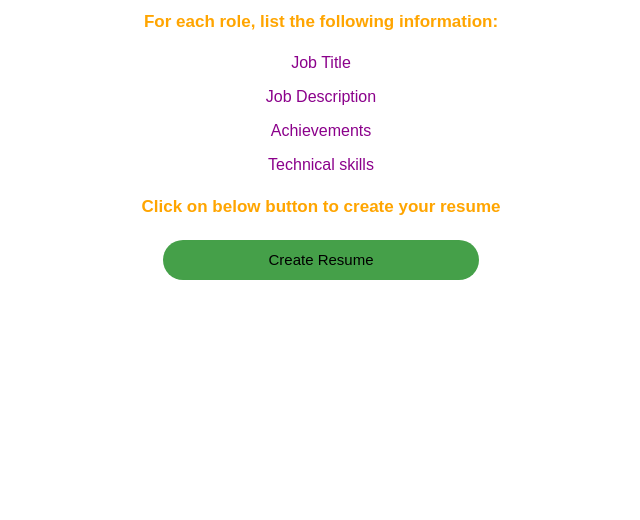
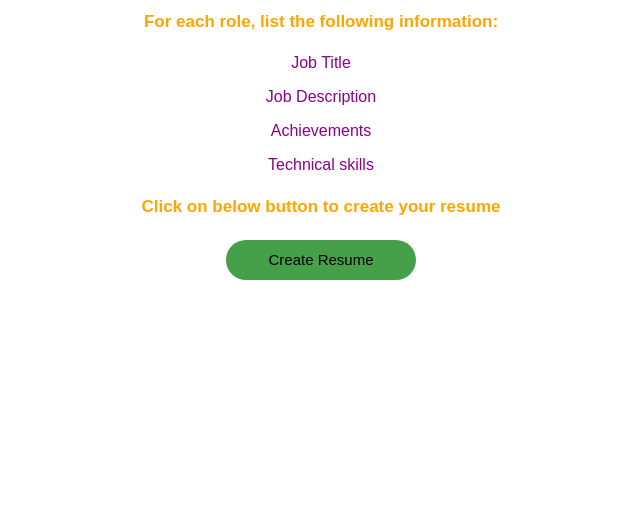
Before and after one commit to someshugar445/Resume_Creator_flask_app, a Flask app: page / in a window 1280 px wide. Shown: the part 883-1403 px from the top of the page, without its empty margins (319-959 px from the left). Run offline with Flask 2, Linux system fonts and the light colour scheme; some libraries are stand-ins or nearby versions.

Commit message:
changed footer

```diff
--- a/template/home.html
+++ b/template/home.html
@@ -29,7 +29,7 @@
 			<p>Technical skills<p>
 	</div>
 	<h4>Click on below button to create your resume</h4>
-    <button type="submit" style="font-size:15px;border-radius: 20px;border:none;width: 25%;height: 40px;background-color: #45a049;" onclick="window.location.href='{{ url_for( 'submit') }}';">Create Resume</button>
+    <button type="submit" style="font-size:15px;border-radius: 20px;border:none;width: 15%;height: 40px;background-color: #45a049;" onclick="window.location.href='{{ url_for( 'submit') }}';">Create Resume</button>
   </center>
   <br><br><br>
   <br><br><br>
--- a/template/template.html
+++ b/template/template.html
@@ -64,10 +64,12 @@
   <div>
         <h5>Contact</h5>
         <h5>someshugar@gmail.com</h5>
-        <h5>Links</h5>
+        <h5>Links
+		<br><br>
         <div>
             <a href="https://www.linkedin.com/in/somesh-ugar-791b28103/" style="color: white"><strong>LinkedIn</strong></a>
         </div>
+		</h5>
   </div>
 
 </footer>
```
